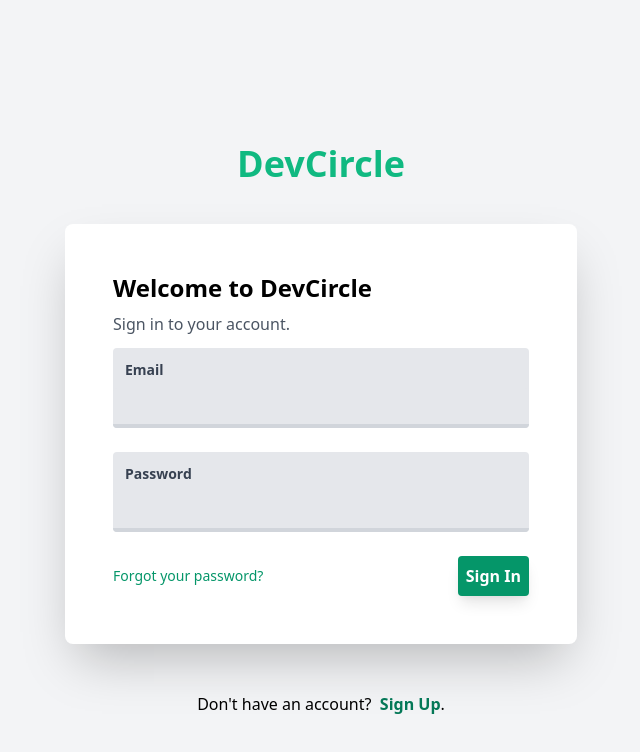
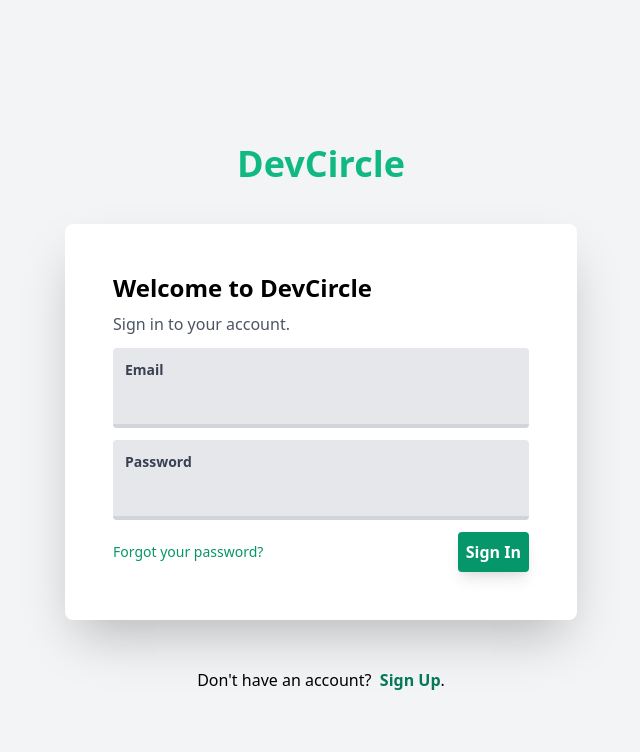
Before and after one commit to AlyAssem/dev-circle, a React (Create React App) app: page /login in a window 1280 px wide. Shown: the top 752 px of the page, without its empty margins (319-959 px from the left). Built offline with nearby package versions, Linux system fonts and the light colour scheme.

Commit message:
implemented formik for form handling and validation for the login page

```diff
--- a/package.json
+++ b/package.json
@@ -21,7 +21,8 @@
     "react-scripts": "4.0.3",
     "redux": "^4.1.1",
     "typescript": "^4.1.2",
-    "web-vitals": "^1.0.1"
+    "web-vitals": "^1.0.1",
+    "yup": "^0.32.11"
   },
   "scripts": {
     "start": "craco start",
--- a/src/pages/HomePage/LoginPage.tsx
+++ b/src/pages/HomePage/LoginPage.tsx
@@ -1,37 +1,77 @@
 import React from 'react';
+import { useFormik } from 'formik';
+import * as Yup from 'yup';
 
-export const LoginPage: React.FC = () => (
+export const LoginPage: React.FC = () => {
+  const formik = useFormik({
+    initialValues: {
+      email: '',
+      password: '',
+    },
+    validationSchema: Yup.object({
+      email: Yup.string().email('Invalid email address').required('Required'),
+      password: Yup.string()
+        .min(8, 'Must be 8 characters or more')
+        .max(15, 'Must be 15 characters or less')
+        .required('Required'),
+    }),
+    onSubmit: (values) => {
+      alert(JSON.stringify(values, null, 2));
+    },
+  });
+  return (
     <div className='pt-36 min-h-screen bg-gray-100'>
       <header className='max-w-lg mx-auto'>
         <div className='text-4xl font-bold text-green-500 text-center'>
           DevCircle
         </div>
       </header>
-    <main className='login-card'>
+      <div className='login-card'>
         <section className='mb-3'>
           <h3 className='font-bold text-2xl'>Welcome to DevCircle</h3>
           <p className='text-gray-600 pt-2'>Sign in to your account.</p>
         </section>
-      <form className='flex flex-col'>
-        <div className='mb-6 pt-3 rounded bg-gray-200'>
+
+        <form className='flex flex-col' onSubmit={formik.handleSubmit}>
+          <div className='mb-3 pt-3 rounded bg-gray-200'>
             <label
               className='block text-gray-700 text-sm font-bold mb-2 ml-3'
               htmlFor='email'
             >
               Email
             </label>
-          <input id='email' type='email' className='login-card__input' />
+            <input
+              id='email'
+              type='email'
+              className='login-card__input'
+              value={formik.values.email}
+              onChange={formik.handleChange}
+              onBlur={formik.handleBlur}
+            />
           </div>
+          {formik.touched.email && formik.errors.email ? (
+            <div className='text-red-500 mb-3'>{formik.errors.email}</div>
+          ) : null}
 
-        <div className='mb-6 pt-3 rounded bg-gray-200'>
+          <div className='mb-3 pt-3 rounded bg-gray-200'>
             <label
               className='block text-gray-700 text-sm font-bold mb-2 ml-3'
               htmlFor='password'
             >
               Password
             </label>
-          <input id='password' type='password' className='login-card__input' />
+            <input
+              id='password'
+              type='password'
+              className='login-card__input'
+              value={formik.values.password}
+              onChange={formik.handleChange}
+              onBlur={formik.handleBlur}
+            />
           </div>
+          {formik.touched.password && formik.errors.password ? (
+            <div className='text-red-500 mb-3'>{formik.errors.password}</div>
+          ) : null}
           <div className='flex justify-between items-center'>
             <a
               href=' '
@@ -44,7 +84,7 @@ export const LoginPage: React.FC = () => (
             </button>
           </div>
         </form>
-    </main>
+      </div>
       <div className='max-w-lg mx-auto text-center mt-12 mb-6'>
         <p>
           Don&apos;t have an account? &nbsp;
@@ -56,3 +96,4 @@ export const LoginPage: React.FC = () => (
       </div>
     </div>
   );
+};
```
Also changed, not shown: 1 other file (tests, documents, lock files or other folders). Lines whose indentation alone changed are shown as unchanged.
